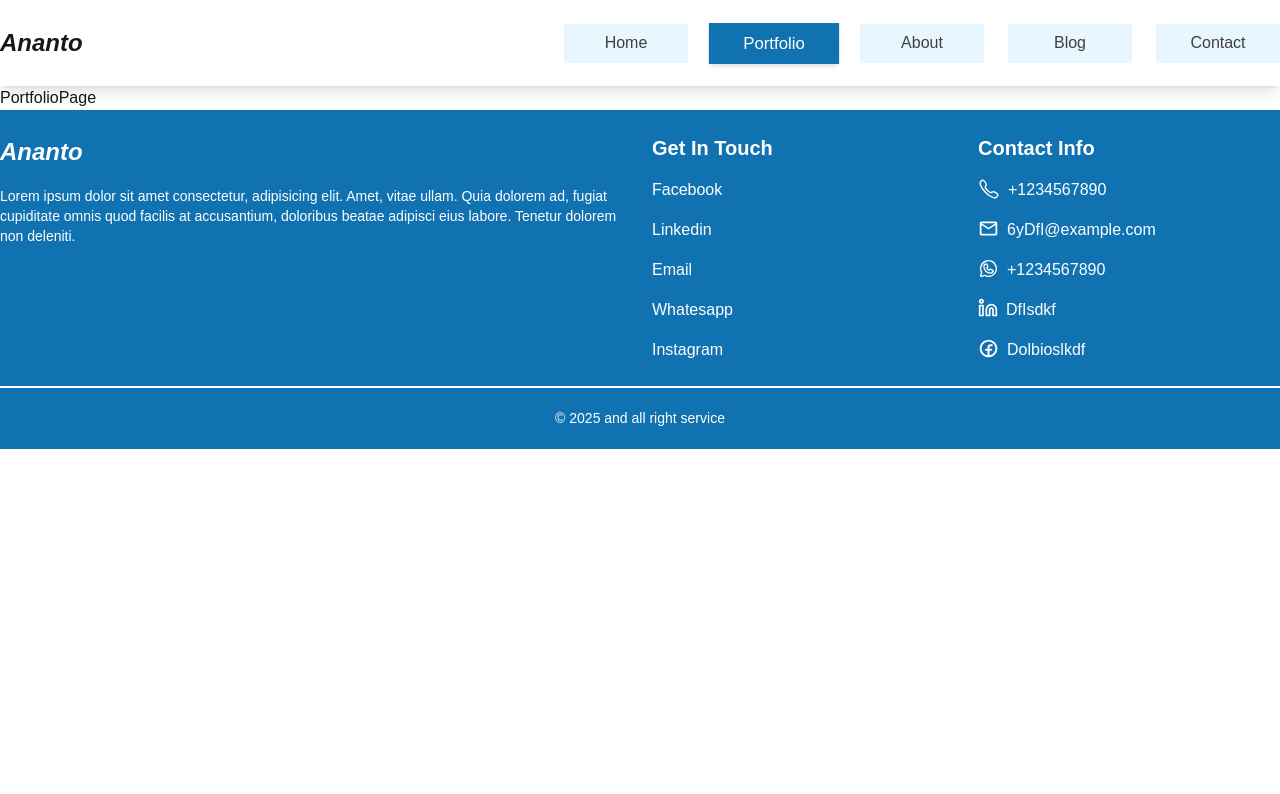
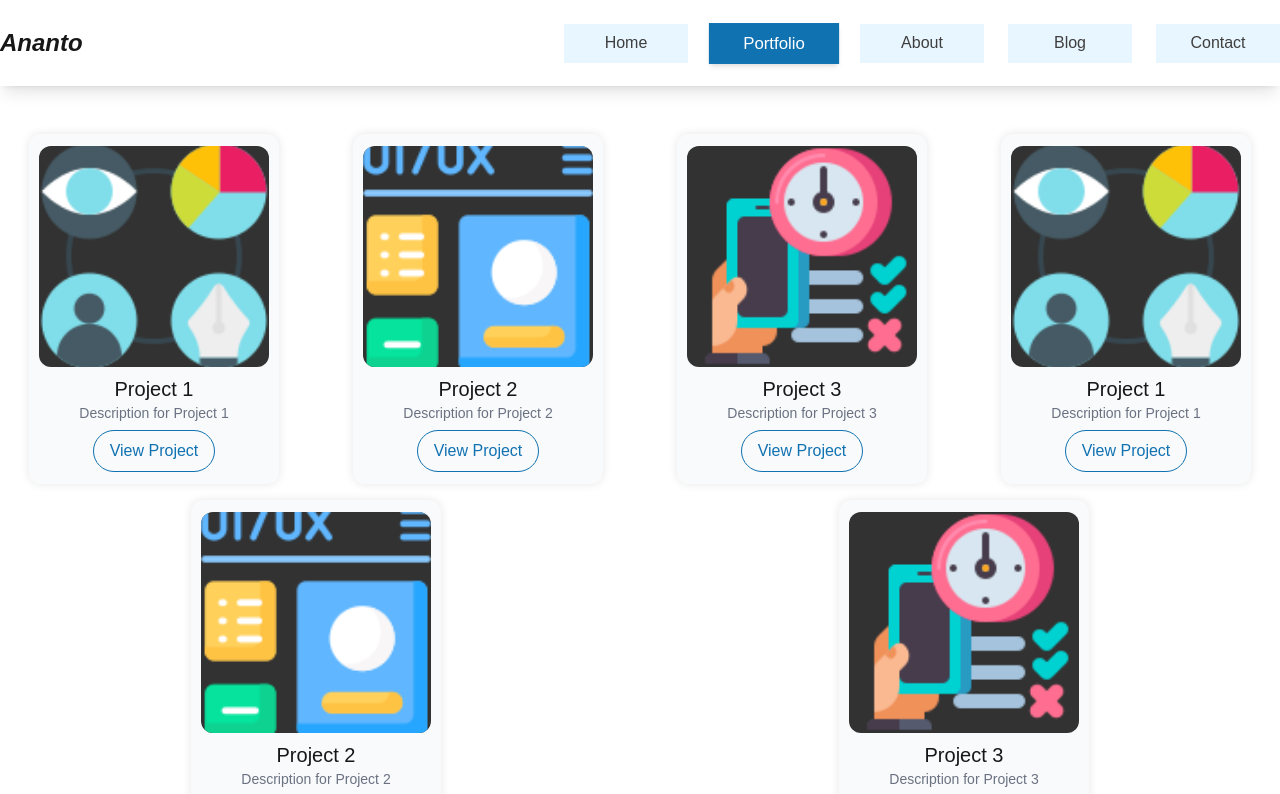
Before and after one commit to anonto42/next_portfolio, a Next.js app: page /portfolio in a window 1280 px wide. Shown: the top 794 px of the page. Built offline with nearby package versions, Linux system fonts and the light colour scheme.

Commit message:
working on the page

```diff
--- a/src/app/(main)/portfolio/page.tsx
+++ b/src/app/(main)/portfolio/page.tsx
@@ -1,7 +1,63 @@
+import ProjectCard from '@/components/ui/Card/ProjectCard'
+import ClientsLayout from '@/layouts/ClientsLayout'
 import React from 'react'
 
 export default function PortfolioPage() {
+
+  const projects = [
+    {
+      name: "Project 1",
+      image: "/skills_images/first.png",
+      description: "Description for Project 1",
+    },
+    {
+      name: "Project 2",
+      image: "/skills_images/second.png",
+      description: "Description for Project 2",
+    },
+    {
+      name: "Project 3",
+      image: "/skills_images/third.png",
+      description: "Description for Project 3",
+    },
+    {
+      name: "Project 1",
+      image: "/skills_images/first.png",
+      description: "Description for Project 1",
+    },
+    {
+      name: "Project 2",
+      image: "/skills_images/second.png",
+      description: "Description for Project 2",
+    },
+    {
+      name: "Project 3",
+      image: "/skills_images/third.png",
+      description: "Description for Project 3",
+    }
+]
+
   return (
-    <div>PortfolioPage</div>
+    <div className='w-full h-auto'>
+      <ClientsLayout>
+        <div className='py-12'>
+
+          <div className='flex flex-wrap gap-4'>
+            {
+              projects.map((project, index) => (
+                <ProjectCard
+                  key={index}
+                  name={project.name}
+                  image={project.image}
+                  description={project.description}
+                  index={index}
+                />
+              ))
+            }
+          </div>
+        </div>
+
+      </ClientsLayout>
+    </div>
   )
 }
```
